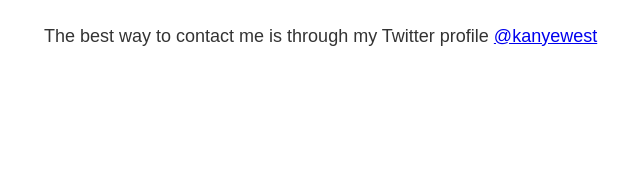
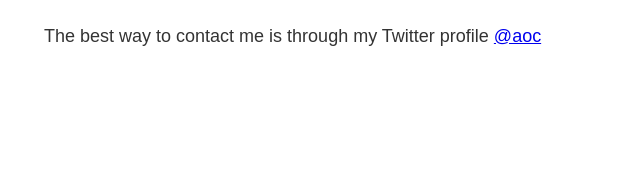
Before and after one commit to jacquelinennguyen/gatsby-tutorial, a Gatsby site: page /contact in a window 1280 px wide. Shown: the part 393-589 px from the top of the page, 239-879 px from the left. Built offline with nearby package versions, Linux system fonts and the light colour scheme; Gatsby itself is replaced by a stand-in of ours.

Commit message:
Changed minor text

```diff
--- a/src/pages/contact.js
+++ b/src/pages/contact.js
@@ -8,7 +8,7 @@
             <Head title="Contact"/>
             <h1>Contact</h1>
             <p>
-                The best way to contact me is through my Twitter profile <a href="https://twitter.com/kanyewest" target="_blank">@kanyewest</a></p>
+                The best way to contact me is through my Twitter profile <a href="https://twitter.com/aoc" target="_blank">@aoc</a></p>
         </Layout>
     )
 }
```
